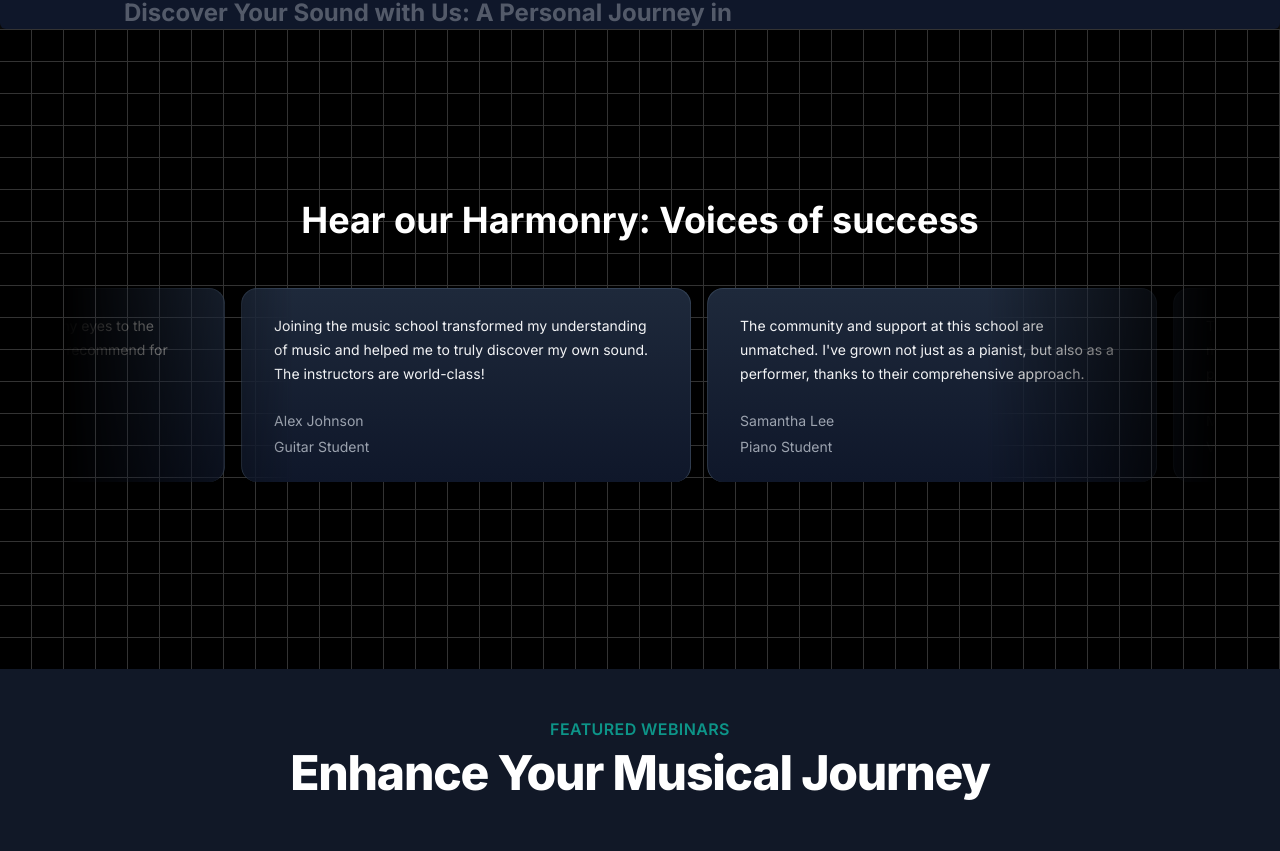
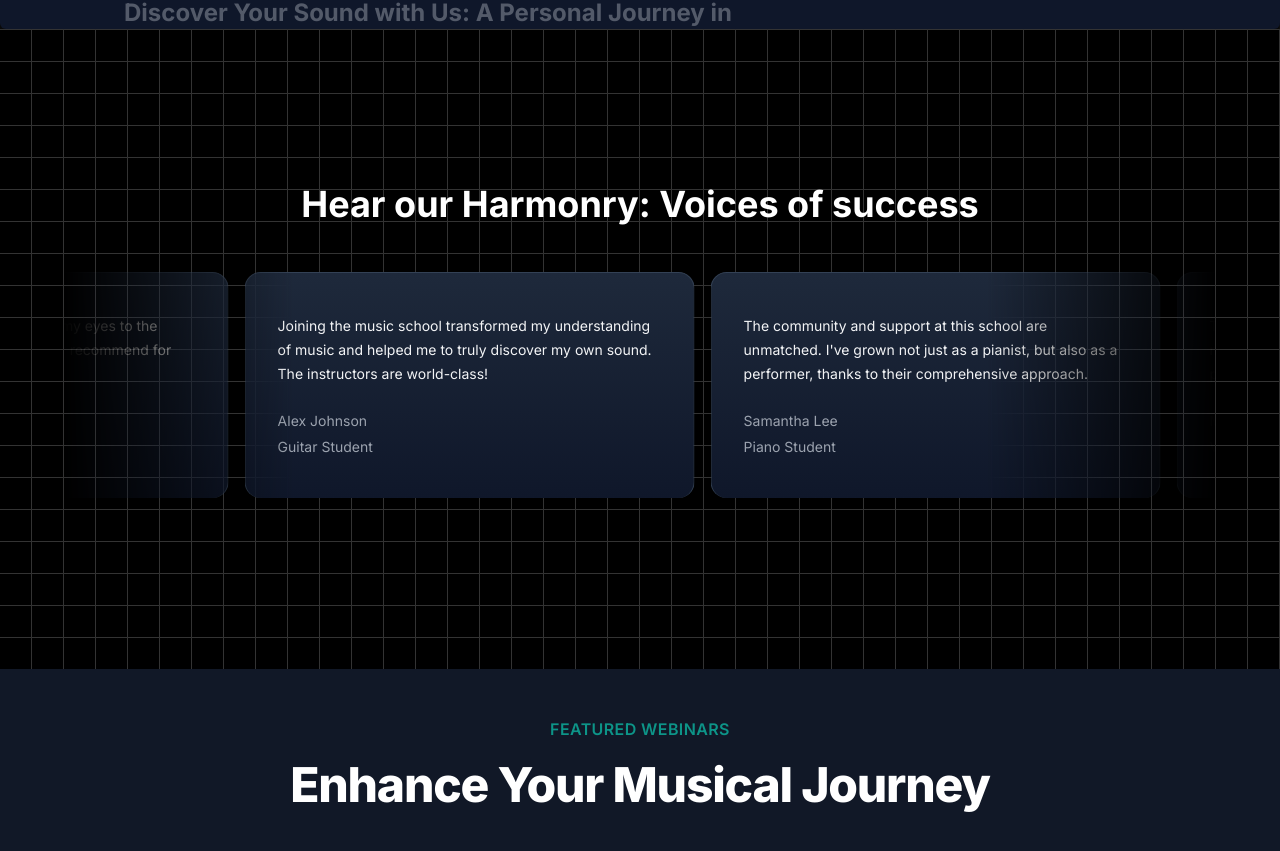
Before and after one commit to ichiragkumar/MusicLibraryApp, a Next.js app: page / in a window 1280 px wide. Shown: the part 1935-2786 px from the top of the page. Built offline with nearby package versions, Linux system fonts and the light colour scheme.

Commit message:
fixed minor issues

```diff
--- a/src/components/UpcomingWebinars.tsx
+++ b/src/components/UpcomingWebinars.tsx
@@ -55,7 +55,7 @@ const UpcomingWebinars = () => {
       <div className="max-w-7xl mx-auto px-4 sm:px-6 ">
                 <div className="text-center">
                     <h2 className="text-base text-teal-600 font-semibold tracking-wide uppercase">FEATURED WEBINARS</h2>
-                    <p className='mt-2 text-3xl leading-8 font-extrabold tracking-tight text-white sm:text-5xl'>Enhance Your Musical Journey</p>
+                    <p className='mt-5 text-3xl leading-8 font-extrabold tracking-tight text-white sm:text-5xl'>Enhance Your Musical Journey</p>
                 </div>
                 <div className="mt-10 ">
                             <HoverEffect  items={featuredWebinars.map((eachWebinar) => (
--- a/src/components/ui/infinite-moving-cards.tsx
+++ b/src/components/ui/infinite-moving-cards.tsx
@@ -87,7 +87,7 @@ export const InfiniteMovingCards = ({
       >
         {items.map((item, idx) => (
           <li
-            className="w-[350px] max-w-full relative rounded-2xl border border-b-0 flex-shrink-0 border-slate-700 px-8 py-6 md:w-[450px]"
+            className="w-[350px] max-w-full relative rounded-2xl border border-b-0 flex-shrink-0 border-slate-700 px-8 py-10 md:w-[450px]"
             style={{
               background:
                 "linear-gradient(180deg, var(--slate-800), var(--slate-900)",
```
